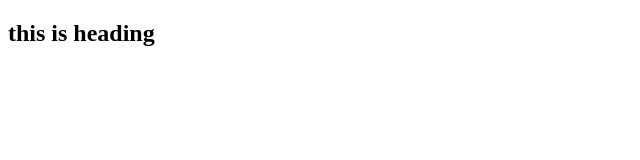
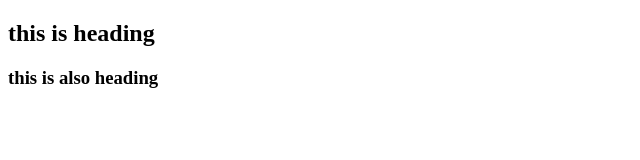
Before and after one commit to shakilibn/my-first-website, a plain HTML site: page index.html in a window 1280 px wide. Shown: the whole page, without its empty margins (0-640 px from the left). Drawn offline with Linux system fonts and the light colour scheme.

Commit message:
third commit

```diff
--- a/index.html
+++ b/index.html
@@ -7,5 +7,6 @@
 </head>
 <body>
     <h2>this is heading</h2>
+    <h3>this is also heading</h3>
 </body>
 </html>
```
